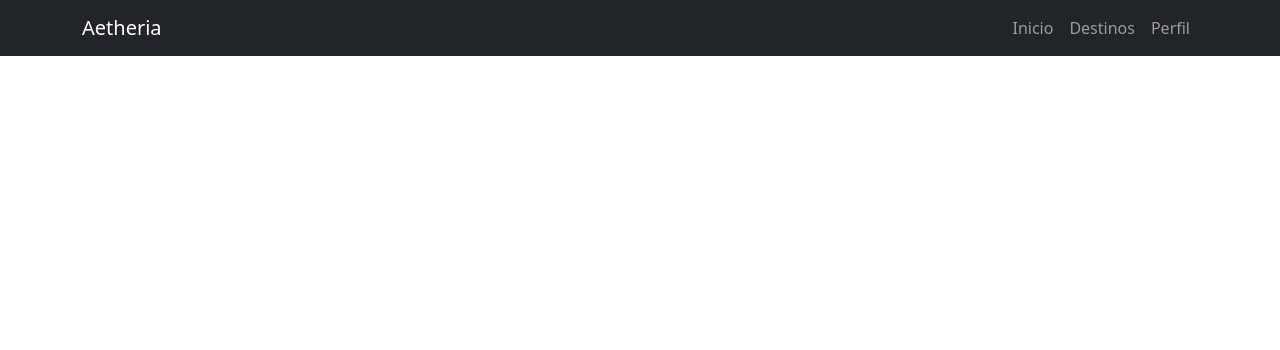
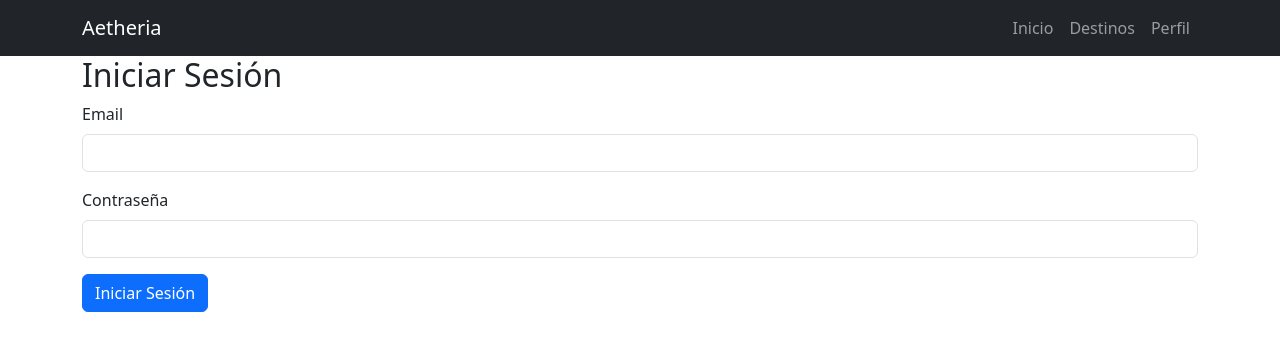
Before and after one commit to henrycorredor7570/Aetheria-client, a React (Vite) app: page /login in a window 1280 px wide. Shown: the top 350 px of the page. Built offline with nearby package versions, Linux system fonts and the light colour scheme.

Commit message:
The user login page was added

```diff
--- /dev/null
+++ b/src/pages/LoginPage.jsx
@@ -0,0 +1,57 @@
+import { useState } from "react";
+import { loginUser } from "../services/authService.js";
+import { Container, Form, Button, Alert } from "react-bootstrap";
+import { useNavigate } from "react-router-dom";
+
+const LoginPage  = () => {
+    const [credentials, setCredentials ] = useState({email: "",password: ""});
+    const [ error, setError ] = useState(null);
+    const navigate = useNavigate();
+
+    const handleChange = (e) => {
+        setCredentials({ ...credentials, [e.target.name]: e.target.value });
+    };
+
+    const handleSubmit = async(e) => {
+        e.preventDefault();
+        try {
+            const data = await loginUser(credentials);
+            localStorage.setItem("token", data.token); //se guarda el token el el local storage
+            navigate("/profile");// redirigir al perfil
+        }catch(err){
+            setError(err.error || "Error al iniciar sesión.")
+        }
+    };
+
+    return(
+        <Container className="mb-5">
+            <h2>Iniciar Sesión</h2>
+            {error && <Alert varinat="danger">{error}</Alert>}
+            <Form onSubmit={handleSubmit}>
+                <Form.Group className="mb-3">
+                    <Form.Label>Email</Form.Label>
+                    <Form.Control
+                        type="email"
+                        name="email"
+                        value={credentials.email}
+                        onChange={handleChange}
+                        required
+                    />
+                </Form.Group>
+                <Form.Group className="mb-3">
+                    <Form.Label>Contraseña</Form.Label>
+                    <Form.Control
+                        type="password"
+                        name="password"
+                        value={credentials.password}
+                        onChange={handleChange}
+                        required
+                    />
+                </Form.Group>
+                <Button type="submit">Iniciar Sesión</Button>
+            </Form>
+        </Container>
+    )
+};
+
+export default LoginPage;
--- a/src/pages/RegisterPage.jsx
+++ b/src/pages/RegisterPage.jsx
@@ -27,7 +27,7 @@ const RegisterPage = () => {
             <h2>Registro</h2>
             {error && <Alert variant="danger">{error}</Alert>}
             {success && <Alert variant="success">Usuario registrado exitosamente</Alert>}
-            <Form onSubmit={handleChange}>
+            <Form onSubmit={handleSubmit}>
                 <Form.Group className="mb-3">
                     <Form.Label>Nombre</Form.Label>
                     <Form.Control
--- a/src/routes/AppRouter.jsx
+++ b/src/routes/AppRouter.jsx
@@ -5,6 +5,7 @@ import DestinationDetail from "../pages/DestinationDetail";
 import ProfilePage from "../pages/ProfilePage";
 import NavBar from "../components/Navbar";
 import RegisterPage from "../pages/RegisterPage";
+import LoginPage from "../pages/LoginPage";
 
 const AppRouter = () => {
     return (
@@ -16,6 +17,7 @@ const AppRouter = () => {
                 <Route path="/destination/:id" element={<DestinationDetail/>}/>
                 <Route path="/profile" element={<ProfilePage/>}/>
                 <Route path="/register" element={<RegisterPage/>}/>
+                <Route path="/login" element={<LoginPage/>}/>
             </Routes>
         </BrowserRouter>
     );
```
